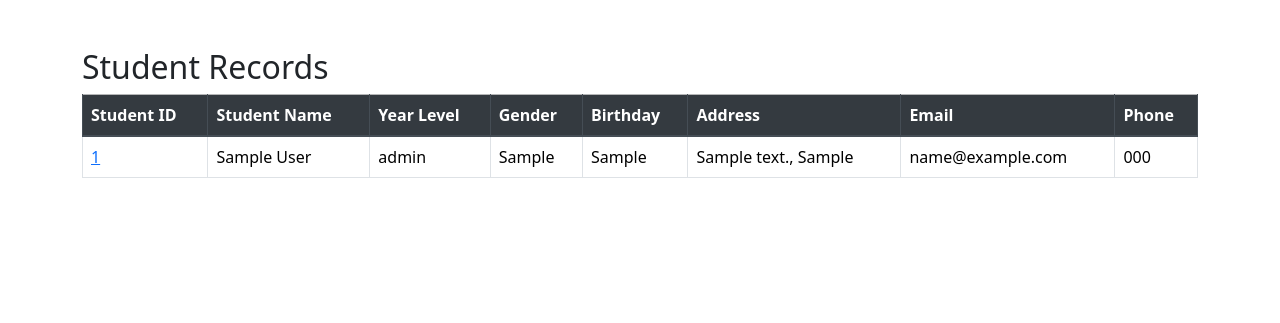
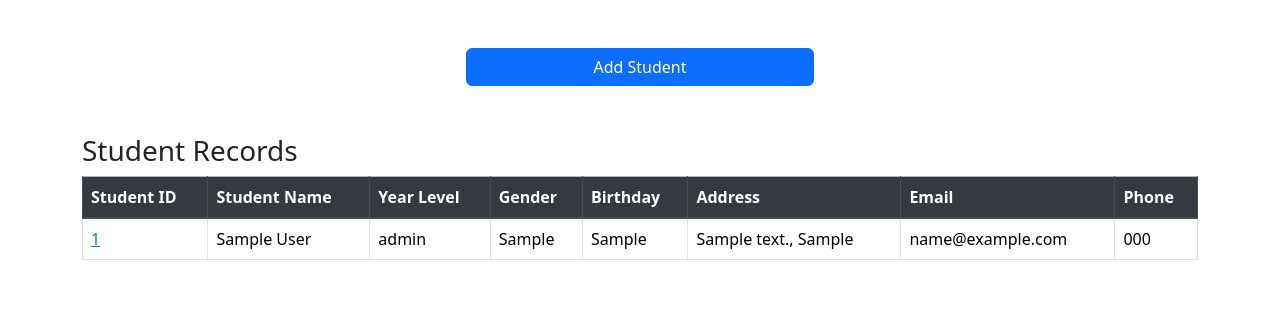
Before and after one commit to artimre098/Django-SIS, a Django app: page /acs in a window 1280 px wide. Shown: the part 224-547 px from the top of the page. Run offline with Django 5.2, Linux system fonts and the light colour scheme; a user stored in the database is signed in; tables that the repository leaves empty hold one stand-in row (values such as "Sample post"); some libraries are stand-ins or nearby versions.

Commit message:
view students record at admin

```diff
--- a/ACS/templates/admin/admin-home.html
+++ b/ACS/templates/admin/admin-home.html
@@ -9,37 +9,19 @@
     {% if record.student_id == user.username %}
         <h2>Welcome {{ record.first_name }} {{ record.last_name }}</h2>
 
+
+    {% endif %}
+  {% endfor %}
   {% if user.is_staff %}
           <div class="container">
               <div class="row">
                   <div class="d-grid gap-2 col-4 mx-auto">
                   <a href="{% url 'register' %}" class="btn btn-primary" type="button"> Add Student </a>
                   </div>
-                  <div class="d-grid gap-2 col-4 mx-auto">
-                      <button class="btn btn-success" type="button">Edit Student</button>
-                  </div>
-                  <div class="d-grid gap-2 col-4 mx-auto">
-                      <button class="btn btn-danger" type="button">Delete Student</button>
             </div>
           </div>
-          </div>
-        {% else %}
-
-          <div class="container">
-            <div class="row">
-                <div class="d-grid gap-2 col-4 mx-auto">
-                  <a href="{% url 'students' user.username %}" class="btn btn-primary" type="button"> View Profile</a>
-                </div>
-                <div class="d-grid gap-2 col-4 mx-auto">
-                  <a href="{% url 'update_student' record.student_id %}" class="btn btn-success" type="button"> Edit Profile</a>
-                </div>
-            </div>
-        </div>
-        {% endif %}
-    {% endif %}
-  {% endfor %}
-
-  <h2>Student Records</h2>
+          <br /><br />
+          <h3>Student Records</h3>
           <table class="table table-hover table-bordered">
             <thead class="thead-dark">
               <tr class="table-secondary">
@@ -75,6 +57,20 @@
 
             </tbody>
           </table>
+        {% else %}
+
+          <div class="container">
+            <div class="row">
+                <div class="d-grid gap-2 col-4 mx-auto">
+                  <a href="{% url 'students' user.username %}" class="btn btn-primary" type="button"> View Profile</a>
+                </div>
+                <div class="d-grid gap-2 col-4 mx-auto">
+                  <a href="{% url 'update_student' user.username %}" class="btn btn-success" type="button"> Edit Profile</a>
+                </div>
+            </div>
+        </div>
+        {% endif %}
+
 
 
 
```
Lines whose indentation alone changed are shown as unchanged.
